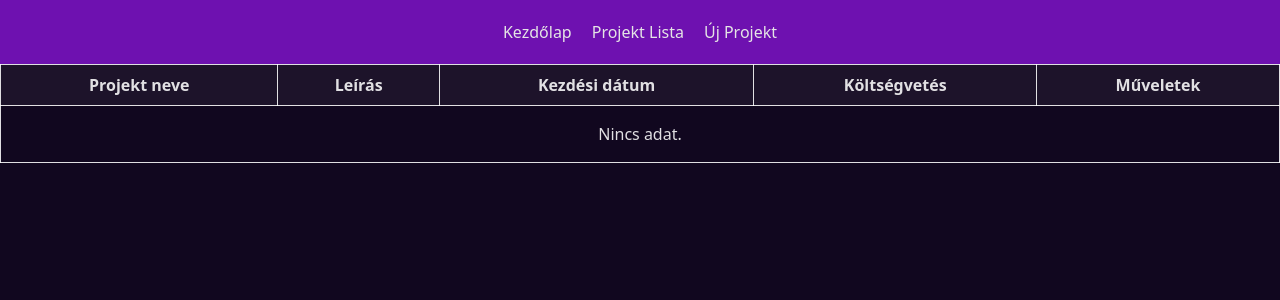
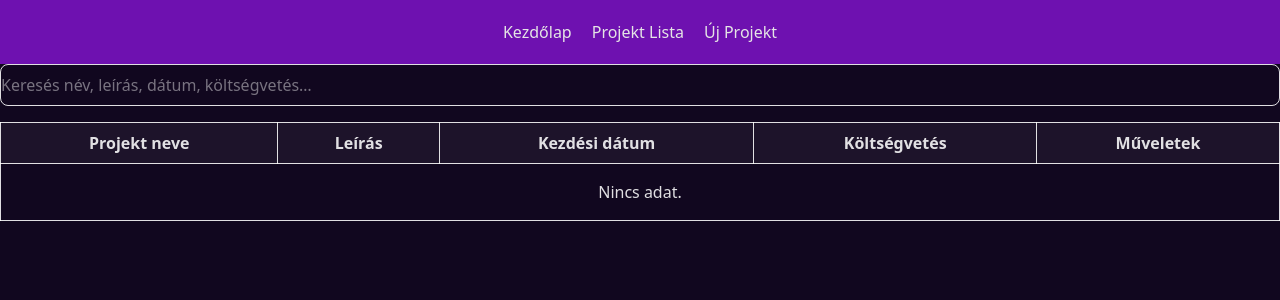
Before and after one commit to VasFruzsina/DDC_test, a Vue app in the folder DDC_test/: page /projects in a window 1280 px wide. Shown: the top 300 px of the page. Built offline with nearby package versions, Linux system fonts and the light colour scheme.

Commit message:
l2/feature_3: search bar

```diff
--- a/DDC_test/src/components/layouts/ProjectList.vue
+++ b/DDC_test/src/components/layouts/ProjectList.vue
@@ -3,10 +3,32 @@ import type { ProjectForm } from "../../types/project";
 import { getItem, removeProject } from "../composables/useProjectStorage";
 import AppTable from "../UI/AppTable.vue";
 import { useRouter } from "vue-router";
+import { computed, ref } from "vue";
 
 const one = getItem<ProjectForm>("projectForm");
 const many = getItem<ProjectForm[]>("projectForms");
-const rows: ProjectForm[] = many ?? (one ? [one] : []);
+const rows = (many ?? (one ? [one] : [])) as ProjectForm[];
+
+const q = ref("");
+
+const searchableKeys: (keyof ProjectForm)[] = [
+  "name",
+  "description",
+  "startDate",
+  "budget",
+];
+
+const filteredRows = computed(() => {
+  const term = q.value.trim().toLowerCase();
+  if (!term) return rows;
+  return rows.filter((r) =>
+    searchableKeys.some((k) =>
+      String((r as any)[k] ?? "")
+        .toLowerCase()
+        .includes(term)
+    )
+  );
+});
 
 const columns = [
   { key: "name", label: "Projekt neve" },
@@ -16,7 +38,6 @@ const columns = [
 ];
 
 const router = useRouter();
-
 const actions = [
   {
     label: "Szerkesztés",
@@ -27,5 +48,14 @@ const actions = [
 </script>
 
 <template>
-  <AppTable :rows="rows" :columns="columns" :actions="actions" />
+  <div class="mb-4 flex items-center gap-2 search-wrap">
+    <input
+      v-model.trim="q"
+      type="search"
+      placeholder="Keresés név, leírás, dátum, költségvetés…"
+      class="search-input w-full rounded-lg border py-2"
+      @keyup.enter.prevent
+    />
+  </div>
+  <AppTable :rows="filteredRows" :columns="columns" :actions="actions" />
 </template>
```
